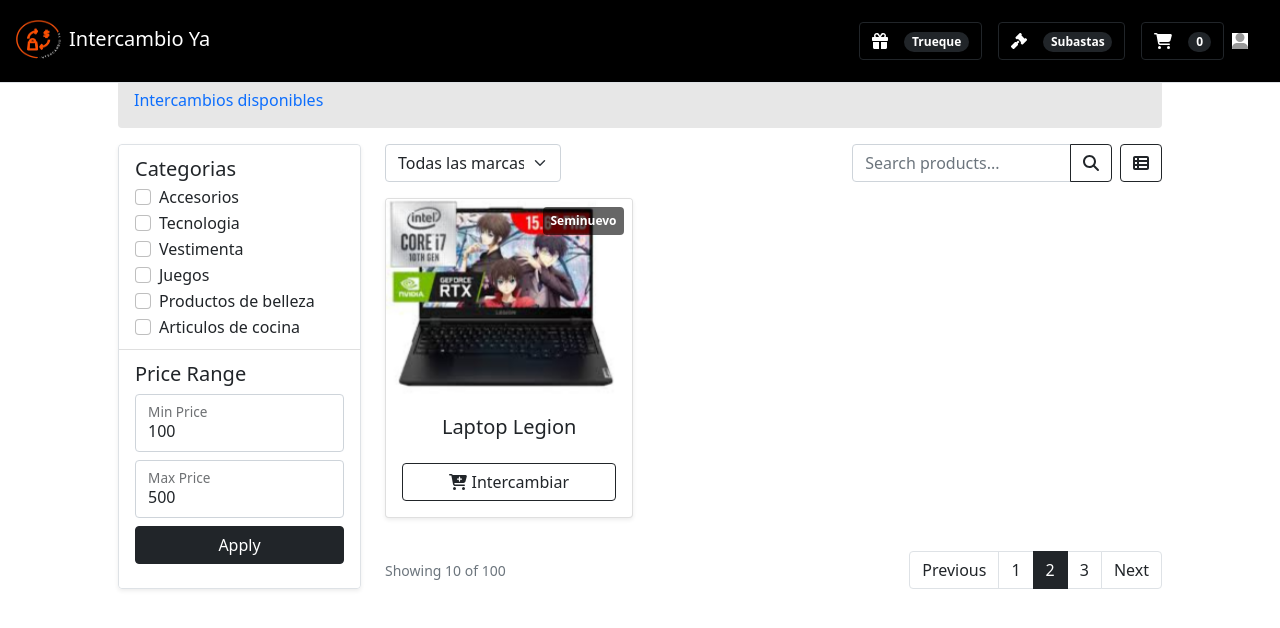
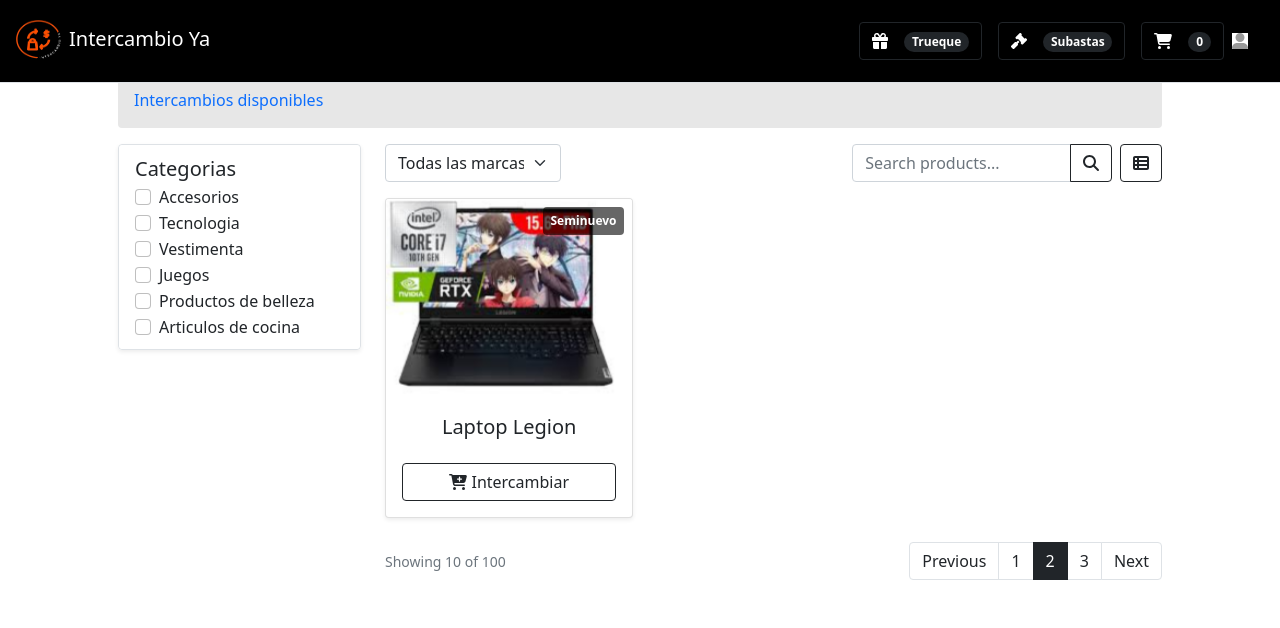
Before and after one commit to CarlXD123/intercambioYa, a React (Create React App) app: page /#/product in a window 1280 px wide. Shown: the top 628 px of the page. Built offline with nearby package versions, Linux system fonts and the light colour scheme.

Commit message:
Update ProductList.js

```diff
--- a/src/products/ProductList.js
+++ b/src/products/ProductList.js
@@ -33,30 +33,6 @@ function FilterMenuLeft() {
               </div>
             );
           })}
-        </div>
-      </li>
-      <li className="list-group-item">
-        <h5 className="mt-1 mb-2">Price Range</h5>
-        <div className="d-grid d-block mb-3">
-          <div className="form-floating mb-2">
-            <input
-              type="text"
-              className="form-control"
-              placeholder="Min"
-              defaultValue="100"
-            />
-            <label htmlFor="floatingInput">Min Price</label>
-          </div>
-          <div className="form-floating mb-2">
-            <input
-              type="text"
-              className="form-control"
-              placeholder="Max"
-              defaultValue="500"
-            />
-            <label htmlFor="floatingInput">Max Price</label>
-          </div>
-          <button className="btn btn-dark">Apply</button>
         </div>
       </li>
     </ul>
```
